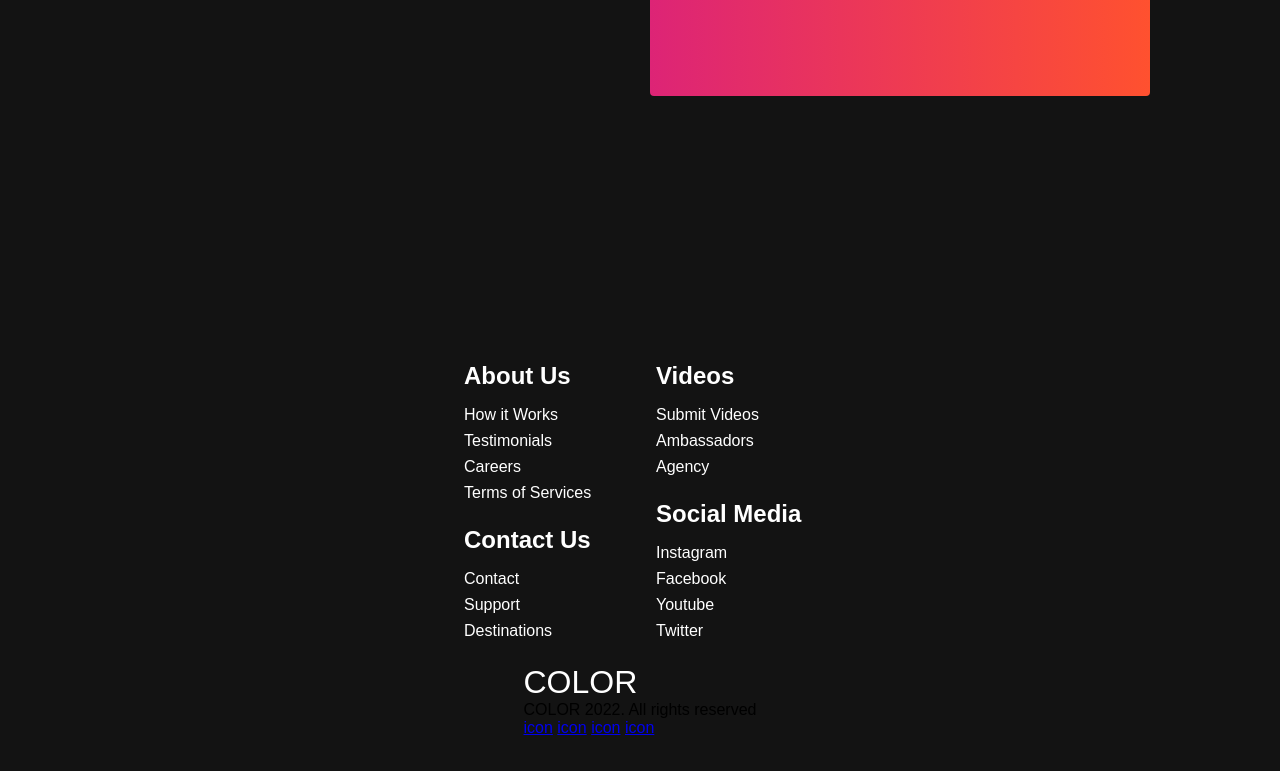
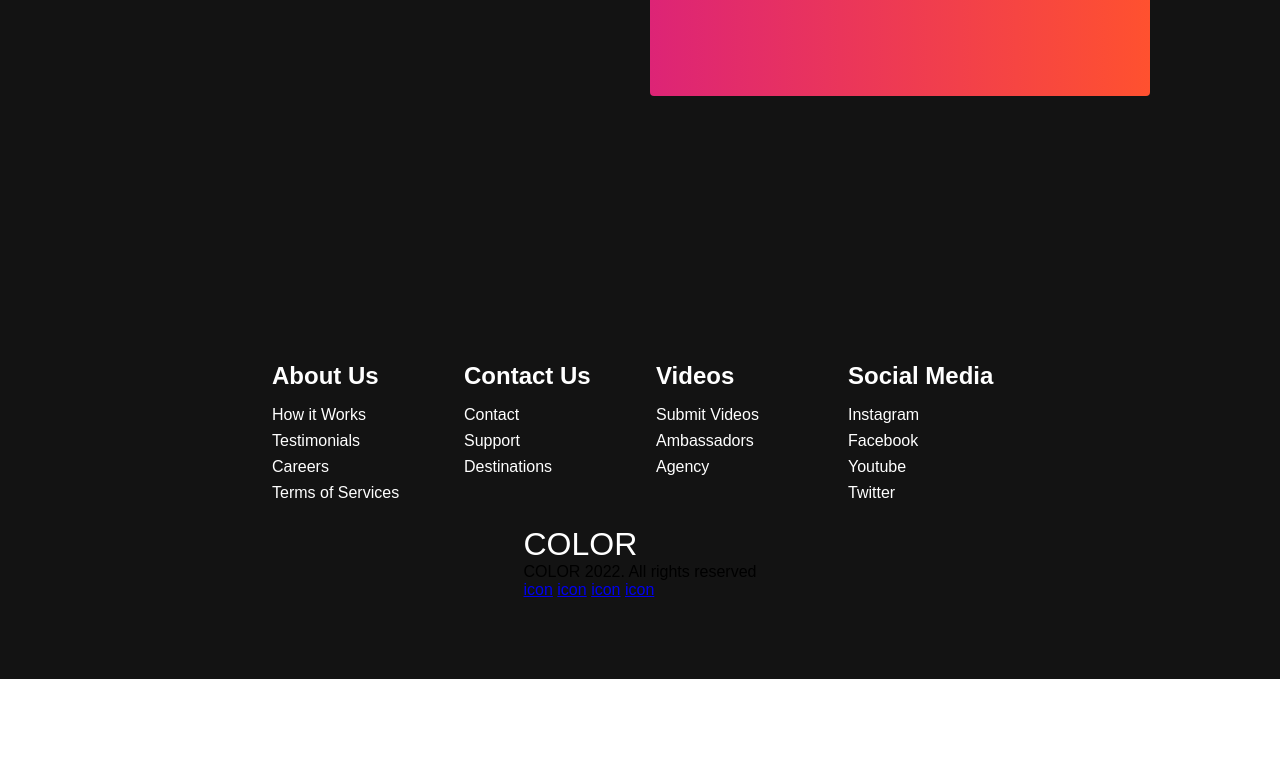
Before and after one commit to deeepak-me/responsive-colors, a plain HTML site: page index.html in a window 1280 px wide. Shown: the part 3602-4373 px from the top of the page. After the commit the page ends 4281 px from the top, so only its background shows below. Drawn offline with Linux system fonts and the light colour scheme.

Commit message:
feat: footer link section completed

```diff
--- a/style.css
+++ b/style.css
@@ -574,7 +574,7 @@
     justify-content: center;
 }
 
-.footer_link--wrapper {
+.footer__link--wrapper {
     display: flex;
 }
 
```
